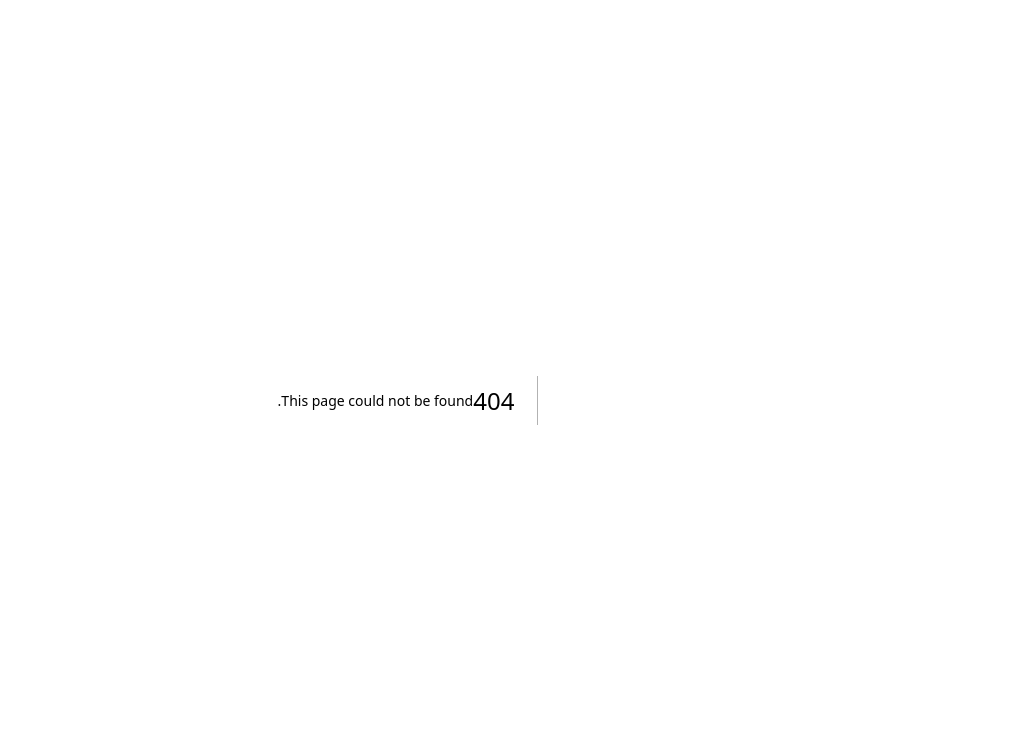
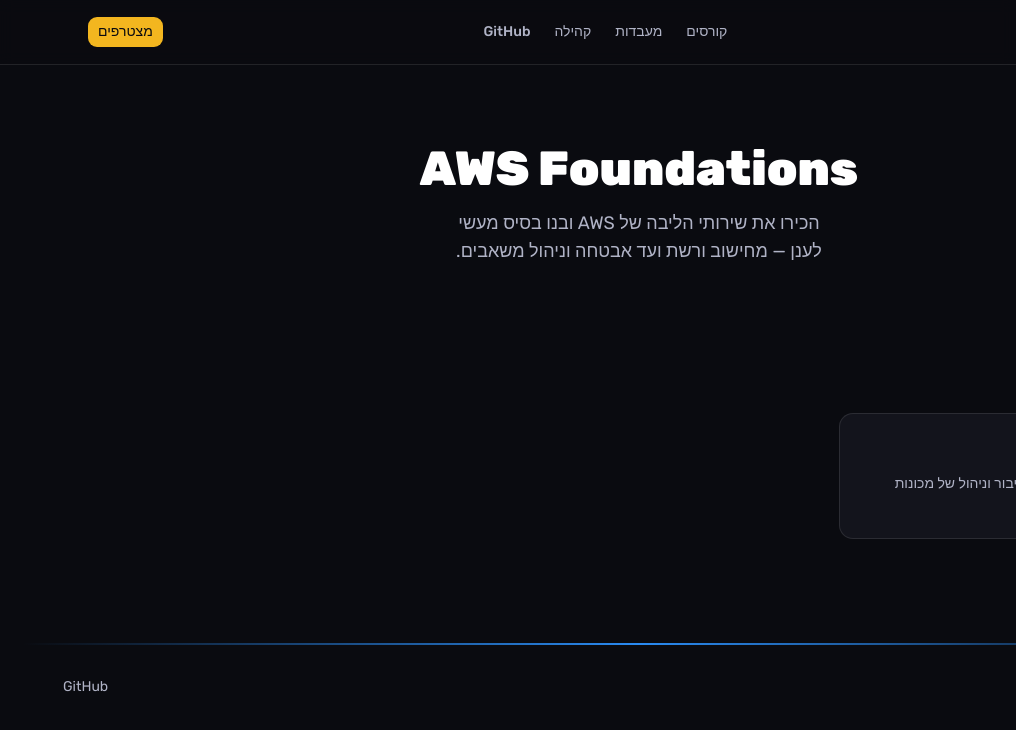
Before and after one commit to FlipTheScriptCommunity/flipthescript-labs, a Next.js app in the folder apps/web/: page /courses/aws-foundations in a window 1280 px wide. Before the commit this address had no page. Shown: the top 730 px of the page, without its empty margins (264-1280 px from the left). Built offline with nearby package versions, Linux system fonts and the light colour scheme.

Commit message:
courses page

```diff
--- /dev/null
+++ b/apps/web/src/app/courses/[courseId]/labs/[labId]/page.tsx
@@ -0,0 +1,50 @@
+import Link from 'next/link';
+import { notFound } from 'next/navigation';
+import { SiteHeader } from '@/components/marketing/site-header';
+import { SiteFooter } from '@/components/marketing/site-footer';
+import { getCourseById, getLabById } from '@/data/courses';
+
+interface LabPageProps {
+  params: Promise<{ courseId: string; labId: string }>;
+}
+
+export default async function LabPage({ params }: LabPageProps) {
+  const { courseId, labId } = await params;
+  const course = getCourseById(courseId);
+  const lab = getLabById(courseId, labId);
+
+  if (!course || !lab) {
+    notFound();
+  }
+
+  return (
+    <>
+      <SiteHeader />
+      <main>
+        <section className="mx-auto max-w-4xl px-6 pt-20 pb-16 text-center">
+          <Link
+            href={`/courses/${course.id}`}
+            className="text-sm font-medium text-muted-foreground transition-colors hover:text-foreground"
+          >
+            ← {course.title}
+          </Link>
+
+          <h1 className="mt-4 text-4xl font-black text-balance sm:text-5xl">
+            {lab.title}
+          </h1>
+          <p className="mx-auto mt-4 max-w-2xl text-lg text-muted-foreground text-balance">
+            {lab.summary}
+          </p>
+
+          <div className="gradient-divider mt-16" />
+
+          <p className="mt-10 text-lg font-bold text-primary">בקרוב</p>
+          <p className="mt-2 text-sm text-muted-foreground">
+            תוכן המעבדה נמצא בבנייה. חזרו לבקר בקרוב.
+          </p>
+        </section>
+      </main>
+      <SiteFooter />
+    </>
+  );
+}
--- /dev/null
+++ b/apps/web/src/app/courses/[courseId]/page.tsx
@@ -0,0 +1,53 @@
+import Link from 'next/link';
+import { notFound } from 'next/navigation';
+import { SiteHeader } from '@/components/marketing/site-header';
+import { SiteFooter } from '@/components/marketing/site-footer';
+import { getCourseById } from '@/data/courses';
+
+interface CoursePageProps {
+  params: Promise<{ courseId: string }>;
+}
+
+export default async function CoursePage({ params }: CoursePageProps) {
+  const { courseId } = await params;
+  const course = getCourseById(courseId);
+
+  if (!course) {
+    notFound();
+  }
+
+  return (
+    <>
+      <SiteHeader />
+      <main>
+        <section className="mx-auto max-w-4xl px-6 pt-20 pb-8 text-center">
+          <h1 className="text-4xl font-black text-balance sm:text-5xl">
+            {course.title}
+          </h1>
+          <p className="mx-auto mt-4 max-w-2xl text-lg text-muted-foreground text-balance">
+            {course.description}
+          </p>
+        </section>
+
+        <section className="mx-auto max-w-6xl px-6 py-16">
+          <h2 className="text-xl font-bold">מעבדות</h2>
+          <div className="mt-6 grid gap-6 sm:grid-cols-2 lg:grid-cols-3">
+            {course.labs.map((lab) => (
+              <Link
+                key={lab.id}
+                href={`/courses/${course.id}/labs/${lab.id}`}
+                className="rounded-xl border border-border bg-card p-6 transition-colors hover:border-primary"
+              >
+                <h3 className="text-lg font-bold">{lab.title}</h3>
+                <p className="mt-2 text-sm text-muted-foreground">
+                  {lab.summary}
+                </p>
+              </Link>
+            ))}
+          </div>
+        </section>
+      </main>
+      <SiteFooter />
+    </>
+  );
+}
--- /dev/null
+++ b/apps/web/src/app/courses/page.tsx
@@ -0,0 +1,47 @@
+import Link from 'next/link';
+import { SiteHeader } from '@/components/marketing/site-header';
+import { SiteFooter } from '@/components/marketing/site-footer';
+import { courses } from '@/data/courses';
+
+export const metadata = {
+  title: 'קורסים | FlipTheScript Academy',
+};
+
+export default function CoursesPage() {
+  return (
+    <>
+      <SiteHeader />
+      <main>
+        <section className="mx-auto max-w-4xl px-6 pt-20 pb-8 text-center">
+          <h1 className="text-4xl font-black text-balance sm:text-5xl">
+            קורסים
+          </h1>
+          <p className="mx-auto mt-4 max-w-2xl text-lg text-muted-foreground text-balance">
+            תכנים מובנים ומעבדות מעשיות ב-DevOps וב-AWS.
+          </p>
+        </section>
+
+        <section className="mx-auto max-w-6xl px-6 py-16">
+          <div className="grid gap-6 sm:grid-cols-2 lg:grid-cols-3">
+            {courses.map((course) => (
+              <Link
+                key={course.id}
+                href={`/courses/${course.id}`}
+                className="rounded-xl border border-border bg-card p-6 transition-colors hover:border-primary"
+              >
+                <h2 className="text-lg font-bold">{course.title}</h2>
+                <p className="mt-2 text-sm text-muted-foreground">
+                  {course.description}
+                </p>
+                <p className="mt-4 text-xs font-medium text-muted-foreground">
+                  {course.labs.length} מעבדות
+                </p>
+              </Link>
+            ))}
+          </div>
+        </section>
+      </main>
+      <SiteFooter />
+    </>
+  );
+}
--- a/apps/web/src/components/marketing/site-footer.tsx
+++ b/apps/web/src/components/marketing/site-footer.tsx
@@ -7,7 +7,7 @@
           Flip<span className="text-primary">TheScript</span> Academy
         </span>
         <a
-          href="https://github.com/flipthescript"
+          href="https://github.com/FlipTheScriptCommunity"
           className="transition-colors hover:text-foreground"
         >
           GitHub
--- a/apps/web/src/components/marketing/site-header.tsx
+++ b/apps/web/src/components/marketing/site-header.tsx
@@ -1,10 +1,11 @@
+import Link from 'next/link';
 import { Button } from '@/components/ui/button';
 
 const navLinks = [
-  { label: 'קורסים', href: '#offerings' },
-  { label: 'מעבדות', href: '#offerings' },
+  { label: 'קורסים', href: '/courses' },
+  { label: 'מעבדות', href: '/courses' },
   { label: 'קהילה', href: '#mission' },
-  { label: 'GitHub', href: 'https://github.com/flipthescript' },
+  { label: 'GitHub', href: 'https://github.com/FlipTheScriptCommunity' },
 ];
 
 export function SiteHeader() {
@@ -16,7 +17,16 @@
         </span>
 
         <nav className="hidden items-center gap-6 md:flex">
-          {navLinks.map((link) => (
+          {navLinks.map((link) =>
+            link.href.startsWith('/') ? (
+              <Link
+                key={link.label}
+                href={link.href}
+                className="text-sm font-medium text-muted-foreground transition-colors hover:text-foreground"
+              >
+                {link.label}
+              </Link>
+            ) : (
               <a
                 key={link.label}
                 href={link.href}
@@ -24,7 +34,8 @@
               >
                 {link.label}
               </a>
-          ))}
+            ),
+          )}
         </nav>
 
         <Button render={<a href="#get-involved" />}>מצטרפים</Button>
--- /dev/null
+++ b/apps/web/src/data/courses.ts
@@ -0,0 +1,39 @@
+export interface Lab {
+  id: string;
+  title: string;
+  summary: string;
+}
+
+export interface Course {
+  id: string;
+  title: string;
+  description: string;
+  labs: Lab[];
+}
+
+export const courses: Course[] = [
+  {
+    id: 'aws-foundations',
+    title: 'AWS Foundations',
+    description:
+      'הכירו את שירותי הליבה של AWS ובנו בסיס מעשי לענן — מחישוב ורשת ועד אבטחה וניהול משאבים.',
+    labs: [
+      {
+        id: 'ec2',
+        title: 'EC2',
+        summary: 'מעבדה מעשית להקמה, חיבור וניהול של מכונות וירטואליות ב-EC2.',
+      },
+    ],
+  },
+];
+
+export function getCourseById(courseId: string): Course | undefined {
+  return courses.find((course) => course.id === courseId);
+}
+
+export function getLabById(
+  courseId: string,
+  labId: string,
+): Lab | undefined {
+  return getCourseById(courseId)?.labs.find((lab) => lab.id === labId);
+}
```
Also changed, not shown: 1 other file (tests, documents, lock files or other folders). Lines whose indentation alone changed are shown as unchanged.
